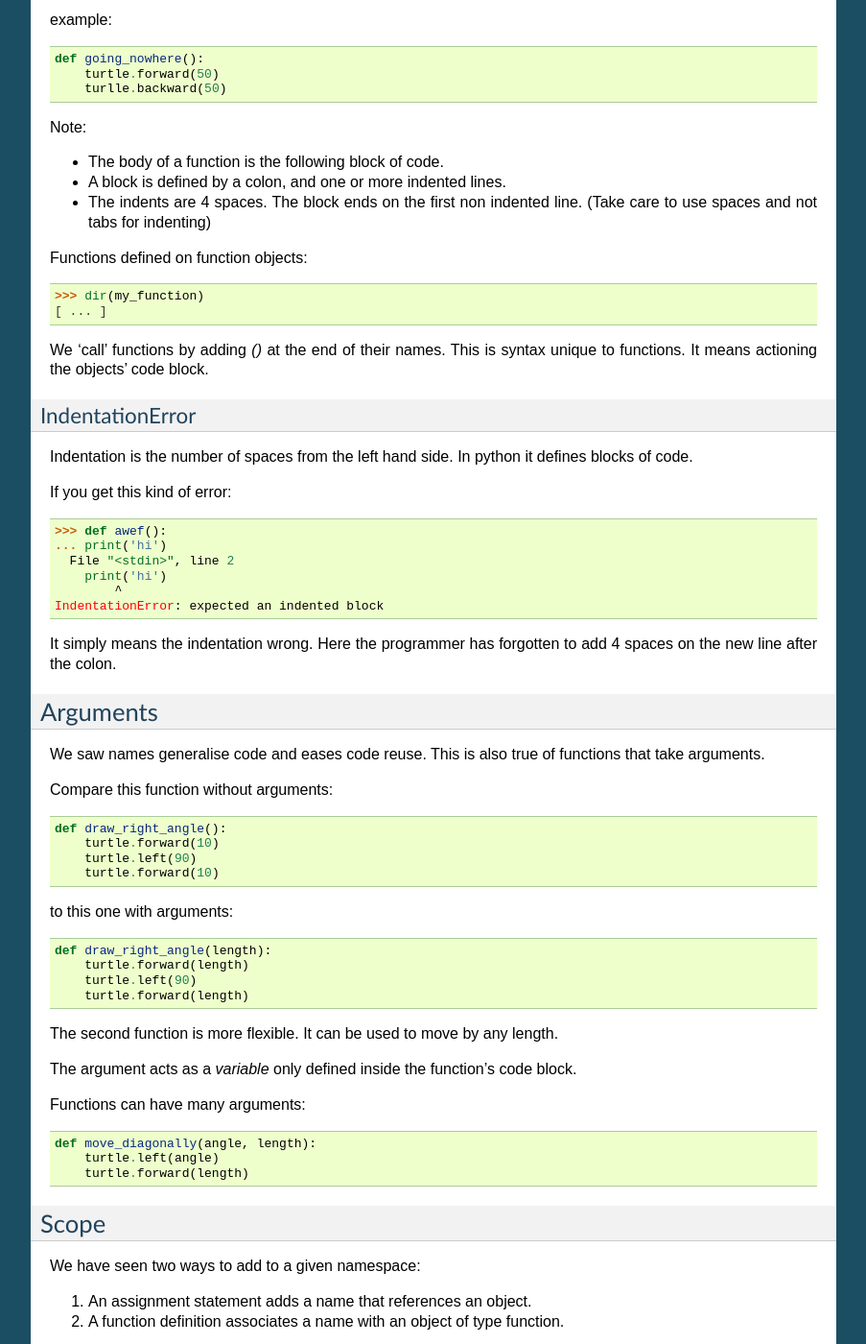
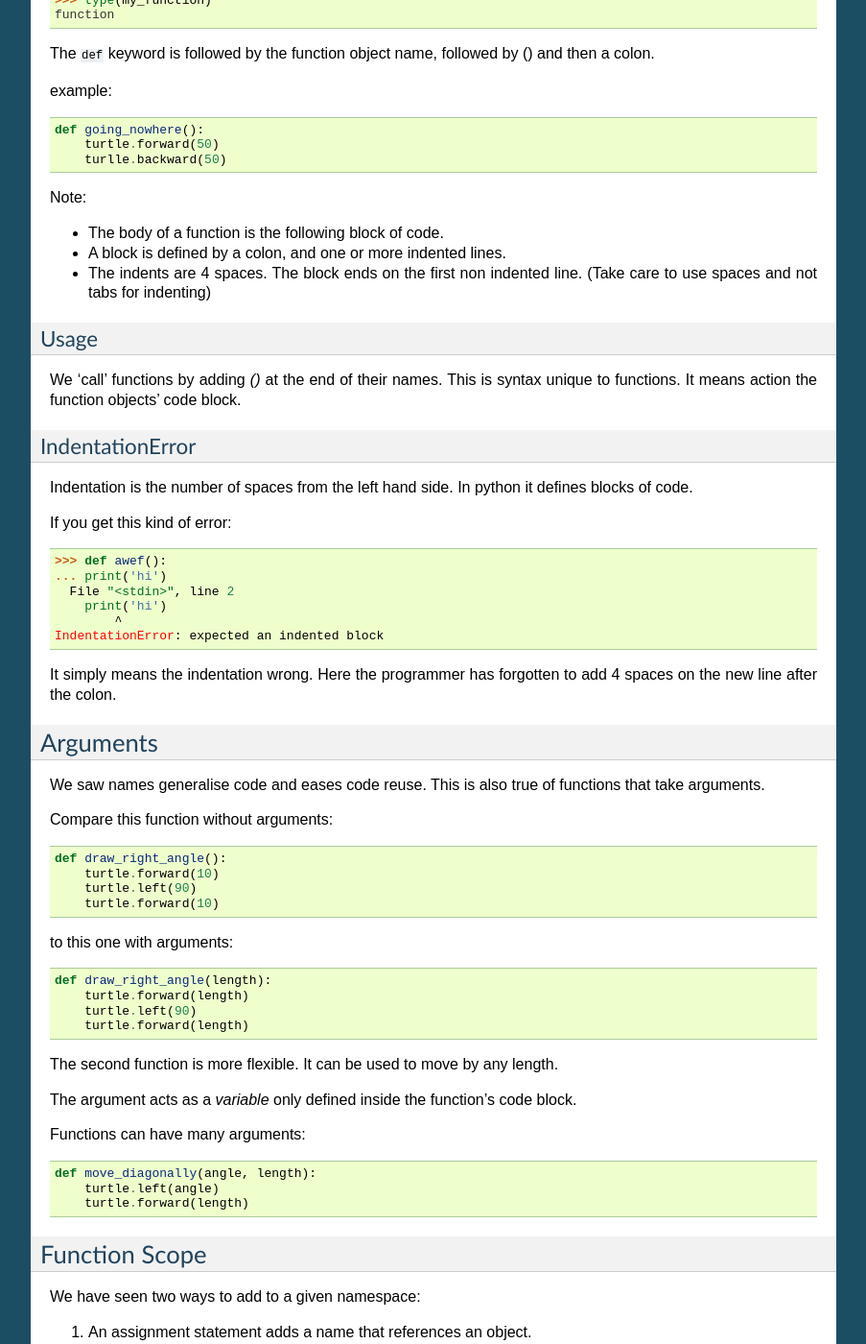
Before and after one commit to gu-lseg/intro-to-programming, a Sphinx documentation site: the page built from source/functions.rst, in a window 1280 px wide and 1400 px high, scrolled down 821 px. Shown: the whole window at 96% size, without its empty margins (198-1101 px from the left). Built offline with Sphinx 7.4.7, drawn with Linux system fonts in a browser that asks for light colours; pages that are not in the unit, such as notebooks, are missing from menus; some of the changed text lies outside the part shown.

Commit message:
move stuff around & minor edits

```diff
--- a/source/functions.rst
+++ b/source/functions.rst
@@ -10,7 +16,8 @@
     >>> turtle.forward(10)         # actioned by use of '()'s
 
 
-All turtle instructions are examples of calling functions attached to the turtle object.
+All turtle instructions are examples of calling functions attached
+to the turtle object.
 
 `print` is another function::
 
@@ -20,7 +27,8 @@
 
 .. tip::
 
-    Functions and methods are very similar. Methods exist on objects however functions stand alone.
+    Functions and methods are very similar.
+    Methods exist on objects however functions stand alone.
 
 
 Function objects
@@ -57,13 +65,11 @@
 * A block is defined by a colon, and one or more indented lines.
 * The indents are 4 spaces. The block ends on the first non indented line. (Take care to use spaces and not tabs for indenting)
 
-Functions defined on function objects::
+Usage
+-----
 
-    >>> dir(my_function)
-    [ ... ]
-
-
-We 'call' functions by adding `()` at the end of their names. This is syntax unique to functions. It means actioning the objects' code block.
+We 'call' functions by adding `()` at the end of their names.
+This is syntax unique to functions. It means action the function objects' code block.
 
 
 IndentationError
```
Also changed, not shown: other parts of source/functions.rst (+12 -5 lines), source/data_structures.rst (+33 -36 lines).
